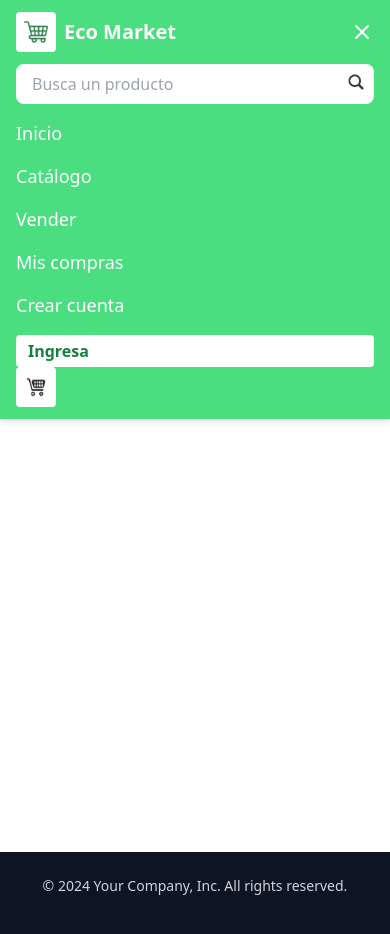
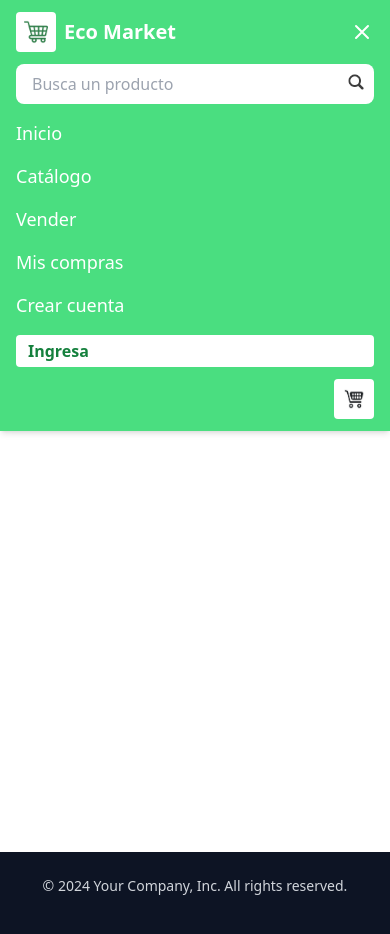
Before and after one commit to LTYLO/Ecomarket_, a React (Create React App) app: page /mis_Compras in a window 390 px wide. Both pictures are taken after a click on the button 362 px from the left and 32 px from the top of the page. Built offline with nearby package versions, Linux system fonts and the light colour scheme.

Commit message:
Arreglo del boton carrito etc...

```diff
--- a/src/components/Navbar.js
+++ b/src/components/Navbar.js
@@ -100,20 +100,23 @@ function Navbar() {
             </div>
 
             {/* BOTÓN CARRITO */}
+            <div className="flex justify-end w-full md:w-auto mt-3 md:mt-0">
               <button
                 onClick={() => setShowCart(true)}
-              className="w-10 h-10 bg-white rounded flex justify-center items-center hover:bg-black hover:text-white transition"
+                className="w-10 h-10 bg-white rounded flex justify-center items-center transition"
                 title="Carrito"
               >
                 <img src={car} alt="Carrito" className="w-5 h-5" />
               </button>
+            </div>
+
 
           </nav>
 
 
           {/* PANEL LATERAL */}
           {showCart && (
-            <div className="fixed top-0 right-0 w-full sm:w-[400px] h-full bg-white shadow-lg z-50 p-6 animate-slide-in">
+            <div className="fixed top-0 right-0 h-full w-full sm:w-[400px] bg-white shadow-lg z-50 p-6 animate-slide-in overflow-y-auto">
               <div className="flex justify-between items-center mb-4">
                 <h2 className="text-xl font-bold">Carrito de compras</h2>
                 <button onClick={() => setShowCart(false)} className="text-gray-500 text-lg">✖</button>
```
Lines whose indentation alone changed are shown as unchanged.
